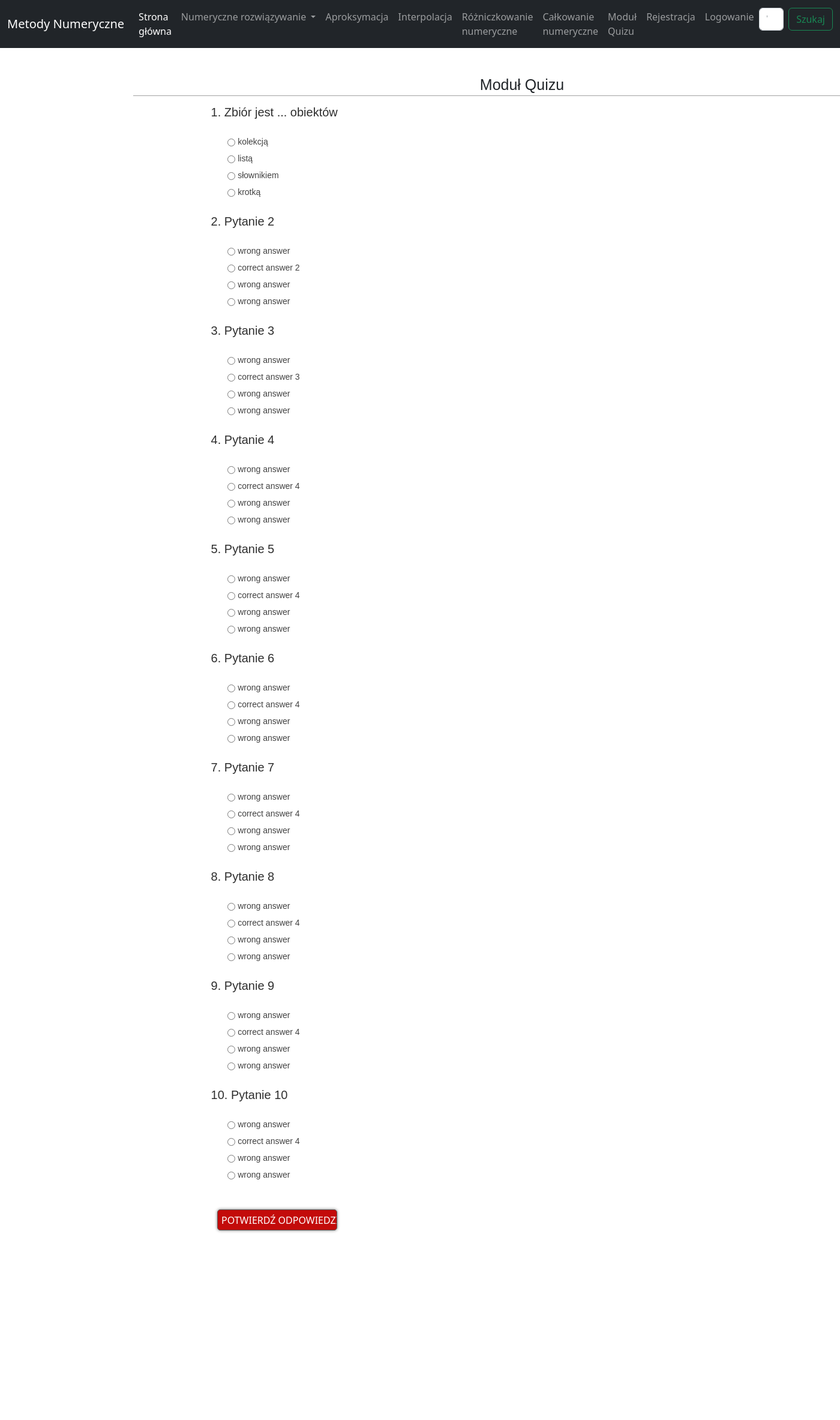
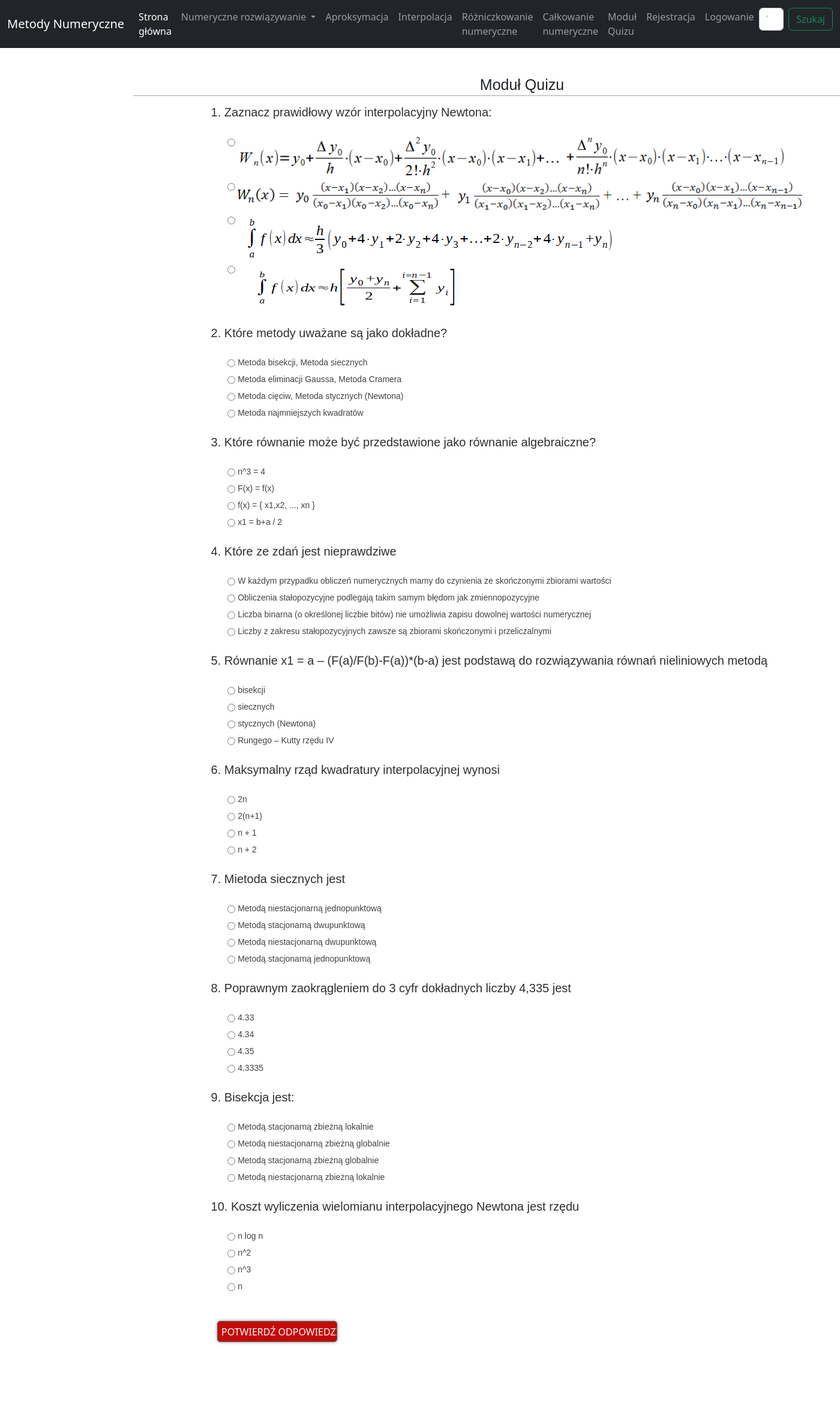
Before and after one commit to iamkileR/LearningApp-in-Django, a Django app: page /quiz in a window 1400 px wide; the page is wider, and only the part inside the window is pictured. Shown: the top 2367 px of that part at 60% size. Before the commit the page ends 2054 px from the top of that part, so only its background shows below. Run offline with Django 4.2, Linux system fonts and the light colour scheme.

Commit message:
Update quiz quaestions and answers!

```diff
--- a/templates/quiz.html
+++ b/templates/quiz.html
@@ -1,5 +1,6 @@
 {% extends 'base.html' %}
 {% block title %}Quiz{% endblock %}
+{% load static %}
 {% block content %}
 <html lang="pl">
 <head>
@@ -12,173 +13,185 @@
   <h2 class="quizHeader">Moduł Quizu</h2>
 
 	  	<div>
-	  		<p class="question">1. Zbiór jest ... obiektów</p><br>
+	  		<p class="question">1. Zaznacz prawidłowy wzór interpolacyjny Newtona:</p><br>
 
 	    	<ul>
 	    	<input class="answer" type="radio" name="q1" value="1">
-	        <label id="correctString1">kolekcją</label>
+	        <label id="correctString1">
+                <img src="{%  static "img/interpolacja/6.PNG" %}">
+                <img src="{%  static "img/interpolacja/7.PNG" %}">
+            </label>
 	    	<br>
 	        <input class="answer" type="radio" name="q1" value="0">
-	        <label>listą</label>
+	        <label>
+                <img src="{%  static "img/interpolacja/2.PNG" %}">
+                <img src="{%  static "img/interpolacja/3.PNG" %}">
+                <img src="{%  static "img/interpolacja/4.PNG" %}">
+            </label>
 	        <br>
 	        <input class="answer" type="radio" name="q1" value="0">
-	        <label>słownikiem</label>
+	        <label>
+                <img src="{%  static "img/calkowanie/17.PNG" %}">
+            </label>
 	        <br>
 	        <input class="answer" type="radio" name="q1" value="0">
-	        <label>krotką</label>
+	        <label>
+                <img src="{%  static "img/calkowanie/10.PNG" %}">
+            </label>
     		</ul>
 	  	</div>
 	  	<div>
-	  		<p class="question">2. Pytanie 2</p><br>
+	  		<p class="question">2. Które metody uważane są jako dokładne?</p><br>
 
 	    	<ul>
 	        <input class="answer" type="radio" name="q2" value="0">
-	        <label>wrong answer</label>
+	        <label>Metoda bisekcji, Metoda siecznych</label>
 	        <br>
 	        <input class="answer" type="radio" name="q2" value="1">
-	        <label id="correctString2">correct answer 2</label>
+	        <label id="correctString2">Metoda eliminacji Gaussa, Metoda Cramera</label>
 	        <br>
 	        <input class="answer" type="radio" name="q2" value="0">
-	        <label>wrong answer</label>
+	        <label>Metoda cięciw, Metoda stycznych (Newtona)</label>
 	        <br>
 	        <input class="answer" type="radio" name="q2" value="0">
-	        <label>wrong answer</label>
+	        <label>Metoda najmniejszych kwadratów</label>
 	    	</ul>
 	  	</div>
 	  	<div>
-	  		<p class="question">3. Pytanie 3</p><br>
+	  		<p class="question">3. Które równanie może być przedstawione jako równanie algebraiczne?</p><br>
 
 	    	<ul>
 	        <input class="answer" type="radio" name="q3" value="0">
-	        <label>wrong answer</label>
+	        <label>n^3 = 4</label>
 	        <br>
 	        <input class="answer" type="radio" name="q3" value="1">
-	        <label id="correctString3">correct answer 3</label>
+	        <label id="correctString3">F(x) = f(x)</label>
 	        <br>
 	        <input class="answer" type="radio" name="q3" value="0">
-	        <label>wrong answer</label>
+	        <label>f(x) = { x1,x2, ..., xn }</label>
 	        <br>
 	        <input class="answer" type="radio" name="q3" value="0">
-	        <label>wrong answer</label>
+	        <label>x1 = b+a / 2</label>
 	    	</ul>
 		</div>
 	  	<div>
-	  		<p class="question">4. Pytanie 4</p><br>
+	  		<p class="question">4. Które ze zdań jest nieprawdziwe</p><br>
 
 	    	<ul>
 	        <input class="answer" type="radio" name="q4" value="0">
-	        <label>wrong answer</label>
+	        <label>W każdym przypadku obliczeń numerycznych mamy do czynienia ze skończonymi zbiorami wartości</label>
 	        <br>
 	        <input class="answer" type="radio" name="q4" value="1">
-	        <label id="correctString4">correct answer 4</label>
+	        <label id="correctString4">Obliczenia stałopozycyjne podlegają takim samym błędom jak zmiennopozycyjne</label>
 	        <br>
 	        <input class="answer" type="radio" name="q4" value="0">
-	        <label>wrong answer</label>
+	        <label>Liczba binarna (o określonej liczbie bitów) nie umożliwia zapisu dowolnej wartości numerycznej</label>
 	        <br>
 	        <input class="answer" type="radio" name="q4" value="0">
-	        <label>wrong answer</label>
+	        <label>Liczby z zakresu stałopozycyjnych zawsze są zbiorami skończonymi i przeliczalnymi</label>
     		</ul>
 	  	</div>
 	  	<div>
-	  		<p class="question">5. Pytanie 5</p><br>
+	  		<p class="question">5. Równanie x1 = a – (F(a)/F(b)-F(a))*(b-a) jest podstawą do rozwiązywania równań nieliniowych
+                                    metodą</p><br>
 
 	    	<ul>
 	        <input class="answer" type="radio" name="q5" value="0">
-	        <label>wrong answer</label>
+	        <label>bisekcji</label>
 	        <br>
 	        <input class="answer" type="radio" name="q5" value="1">
-	        <label id="correctString5">correct answer 4</label>
+	        <label id="correctString5">siecznych</label>
 	        <br>
 	        <input class="answer" type="radio" name="q5" value="0">
-	        <label>wrong answer</label>
+	        <label>stycznych (Newtona)</label>
 	        <br>
 	        <input class="answer" type="radio" name="q5" value="0">
-	        <label>wrong answer</label>
+	        <label>Rungego – Kutty rzędu IV</label>
     		</ul>
 	  	</div>
 	  	<div>
-	  		<p class="question">6. Pytanie 6</p><br>
+	  		<p class="question">6. Maksymalny rząd kwadratury interpolacyjnej wynosi</p><br>
 
 	    	<ul>
 	        <input class="answer" type="radio" name="q6" value="0">
-	        <label>wrong answer</label>
+	        <label>2n</label>
 	        <br>
 	        <input class="answer" type="radio" name="q6" value="1">
-	        <label id="correctString6">correct answer 4</label>
+	        <label id="correctString6">2(n+1)</label>
 	        <br>
 	        <input class="answer" type="radio" name="q6" value="0">
-	        <label>wrong answer</label>
+	        <label>n + 1</label>
 	        <br>
 	        <input class="answer" type="radio" name="q6" value="0">
-	        <label>wrong answer</label>
+	        <label>n + 2</label>
     		</ul>
 	  	</div>
 	  	<div>
-	  		<p class="question">7. Pytanie 7</p><br>
+	  		<p class="question">7. Mietoda siecznych jest</p><br>
 
 	    	<ul>
 	        <input class="answer" type="radio" name="q7" value="0">
-	        <label>wrong answer</label>
+	        <label>Metodą niestacjonarną jednopunktową</label>
 	        <br>
 	        <input class="answer" type="radio" name="q7" value="1">
-	        <label id="correctString7">correct answer 4</label>
+	        <label id="correctString7">Metodą stacjonarną dwupunktową</label>
 	        <br>
 	        <input class="answer" type="radio" name="q7" value="0">
-	        <label>wrong answer</label>
+	        <label>Metodą niestacjonarną dwupunktową</label>
 	        <br>
 	        <input class="answer" type="radio" name="q7" value="0">
-	        <label>wrong answer</label>
+	        <label>Metodą stacjonarną jednopunktową</label>
     		</ul>
 	  	</div>
 	  	<div>
-	  		<p class="question">8. Pytanie 8</p><br>
+	  		<p class="question">8. Poprawnym zaokrągleniem do 3 cyfr dokładnych liczby 4,335 jest</p><br>
 
 	    	<ul>
 	        <input class="answer" type="radio" name="q8" value="0">
-	        <label>wrong answer</label>
+	        <label>4.33</label>
 	        <br>
 	        <input class="answer" type="radio" name="q8" value="1">
-	        <label id="correctString8">correct answer 4</label>
+	        <label id="correctString8">4.34</label>
 	        <br>
 	        <input class="answer" type="radio" name="q8" value="0">
-	        <label>wrong answer</label>
+	        <label>4.35</label>
 	        <br>
 	        <input class="answer" type="radio" name="q8" value="0">
-	        <label>wrong answer</label>
+	        <label>4.3335</label>
     		</ul>
 	  	</div>
 	  	<div>
-	  		<p class="question">9. Pytanie 9</p><br>
+	  		<p class="question">9. Bisekcja jest:</p><br>
 
 	    	<ul>
 	        <input class="answer" type="radio" name="q9" value="0">
-	        <label>wrong answer</label>
+	        <label>Metodą stacjonarną zbieżną lokalnie</label>
 	        <br>
 	        <input class="answer" type="radio" name="q9" value="1">
-	        <label id="correctString9">correct answer 4</label>
+	        <label id="correctString9">Metodą niestacjonarną zbieżną globalnie</label>
 	        <br>
 	        <input class="answer" type="radio" name="q9" value="0">
-	        <label>wrong answer</label>
+	        <label>Metodą stacjonarną zbieżną globalnie</label>
 	        <br>
 	        <input class="answer" type="radio" name="q9" value="0">
-	        <label>wrong answer</label>
+	        <label>Metodą niestacjonarną zbieżną lokalnie</label>
     		</ul>
 	  	</div>
 	  	<div>
-	  		<p class="question">10. Pytanie 10</p><br>
+	  		<p class="question">10. Koszt wyliczenia wielomianu interpolacyjnego Newtona jest rzędu</p><br>
 
 	    	<ul>
 	        <input class="answer" type="radio" name="q10" value="0">
-	        <label>wrong answer</label>
+	        <label>n log n</label>
 	        <br>
 	        <input class="answer" type="radio" name="q10" value="1">
-	        <label id="correctString10">correct answer 4</label>
+	        <label id="correctString10">n^2</label>
 	        <br>
 	        <input class="answer" type="radio" name="q10" value="0">
-	        <label>wrong answer</label>
+	        <label>n^3</label>
 	        <br>
 	        <input class="answer" type="radio" name="q10" value="0">
-	        <label>wrong answer</label>
+	        <label>n</label>
     		</ul>
 	  	</div>
 
```
